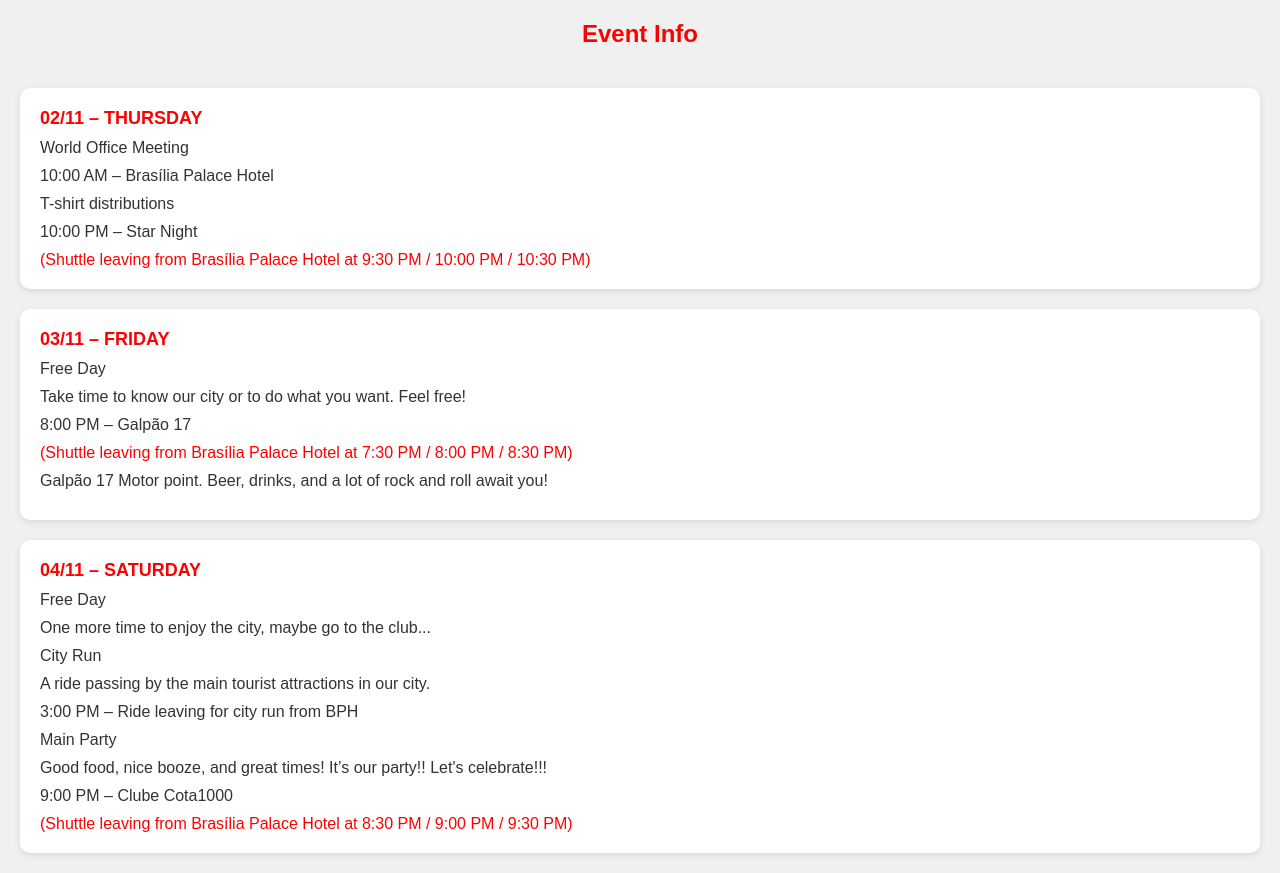
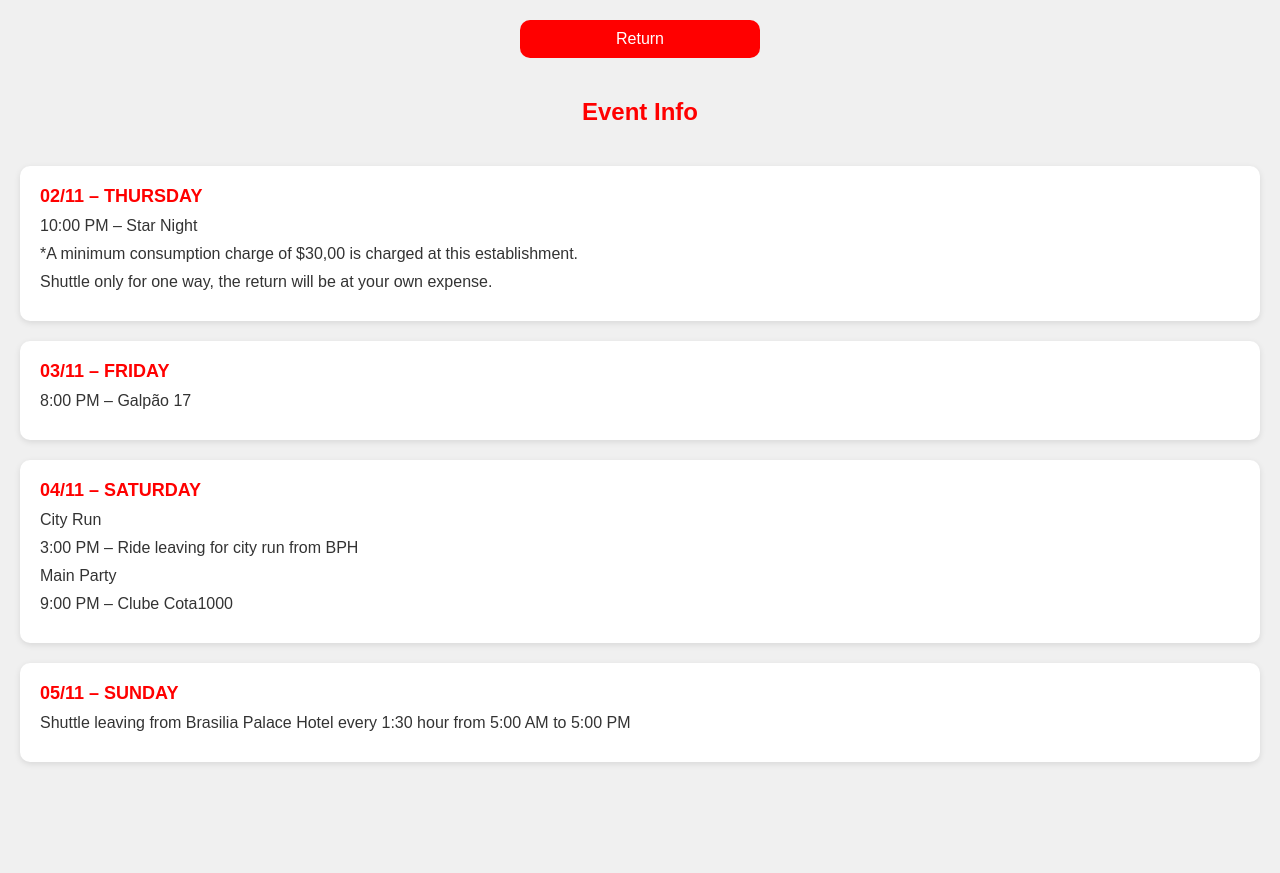
Before and after one commit to mbblck/mbblck, a plain HTML site: page event_info.html in a window 1280 px wide. After the commit the page ends 800 px from the top, so only its background shows below. Drawn offline with Linux system fonts and the light colour scheme.

Commit message:
Update event_info.html

```diff
--- a/event_info.html
+++ b/event_info.html
@@ -1,7 +1,7 @@
 <!DOCTYPE html>
 <html>
 <head>
-    <title>Event Schedule</title>
+    <title>Event Info</title>
     <style>
         body {
             background-color: #f0f0f0;
@@ -46,40 +46,48 @@
         .shuttle {
             color: #f00;
         }
+
+        /* Estilo para o botão de voltar */
+        .back-button {
+            display: block;
+            text-align: center;
+            background-color: #f00;
+            color: white;
+            padding: 10px 20px;
+            text-decoration: none;
+            border-radius: 10px;
+            margin: 20px auto;
+            width: 200px;
+        }
     </style>
 </head>
 <body>
+    <a class="back-button" href="hells_angels_mp.html">Return</a>
     <h1>Event Info</h1>
 
     <div class="event">
         <div class="date">02/11 – THURSDAY</div>
-        <div class="info">World Office Meeting</div>
-        <div class="info">10:00 AM – Brasília Palace Hotel</div>
-        <div class="info">T-shirt distributions</div>
         <div class="info">10:00 PM – Star Night</div>
-        <div class="shuttle">(Shuttle leaving from Brasília Palace Hotel at 9:30 PM / 10:00 PM / 10:30 PM)</div>
+        <div class="info">*A minimum consumption charge of $30,00 is charged at this establishment.</div>
+        <div class="info">Shuttle only for one way, the return will be at your own expense.</div>
     </div>
 
     <div class="event">
         <div class="date">03/11 – FRIDAY</div>
-        <div class="info">Free Day</div>
-        <div class="info">Take time to know our city or to do what you want. Feel free!</div>
         <div class="info">8:00 PM – Galpão 17</div>
-        <div class="shuttle">(Shuttle leaving from Brasília Palace Hotel at 7:30 PM / 8:00 PM / 8:30 PM)</div>
-        <div class="info">Galpão 17 Motor point. Beer, drinks, and a lot of rock and roll await you!</div>
     </div>
 
     <div class="event">
         <div class="date">04/11 – SATURDAY</div>
-        <div class="info">Free Day</div>
-        <div class="info">One more time to enjoy the city, maybe go to the club...</div>
         <div class="info">City Run</div>
-        <div class="info">A ride passing by the main tourist attractions in our city.</div>
         <div class="info">3:00 PM – Ride leaving for city run from BPH</div>
         <div class="info">Main Party</div>
-        <div class="info">Good food, nice booze, and great times! It’s our party!! Let's celebrate!!!</div>
         <div class="info">9:00 PM – Clube Cota1000</div>
-        <div class="shuttle">(Shuttle leaving from Brasília Palace Hotel at 8:30 PM / 9:00 PM / 9:30 PM)</div>
+    </div>
+
+    <div class="event">
+        <div class="date">05/11 – SUNDAY</div>
+        <div class="info">Shuttle leaving from Brasilia Palace Hotel every 1:30 hour from 5:00 AM to 5:00 PM</div>
     </div>
 </body>
 </html>
```
